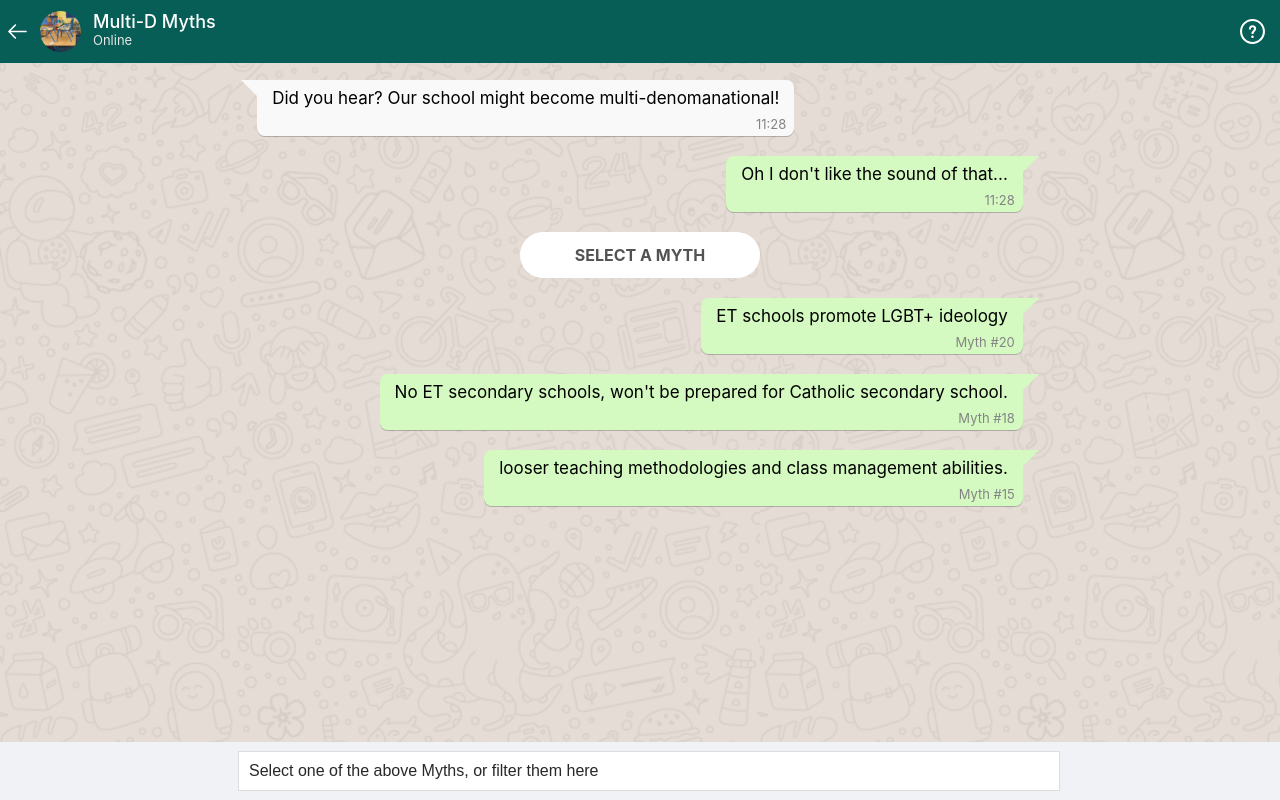
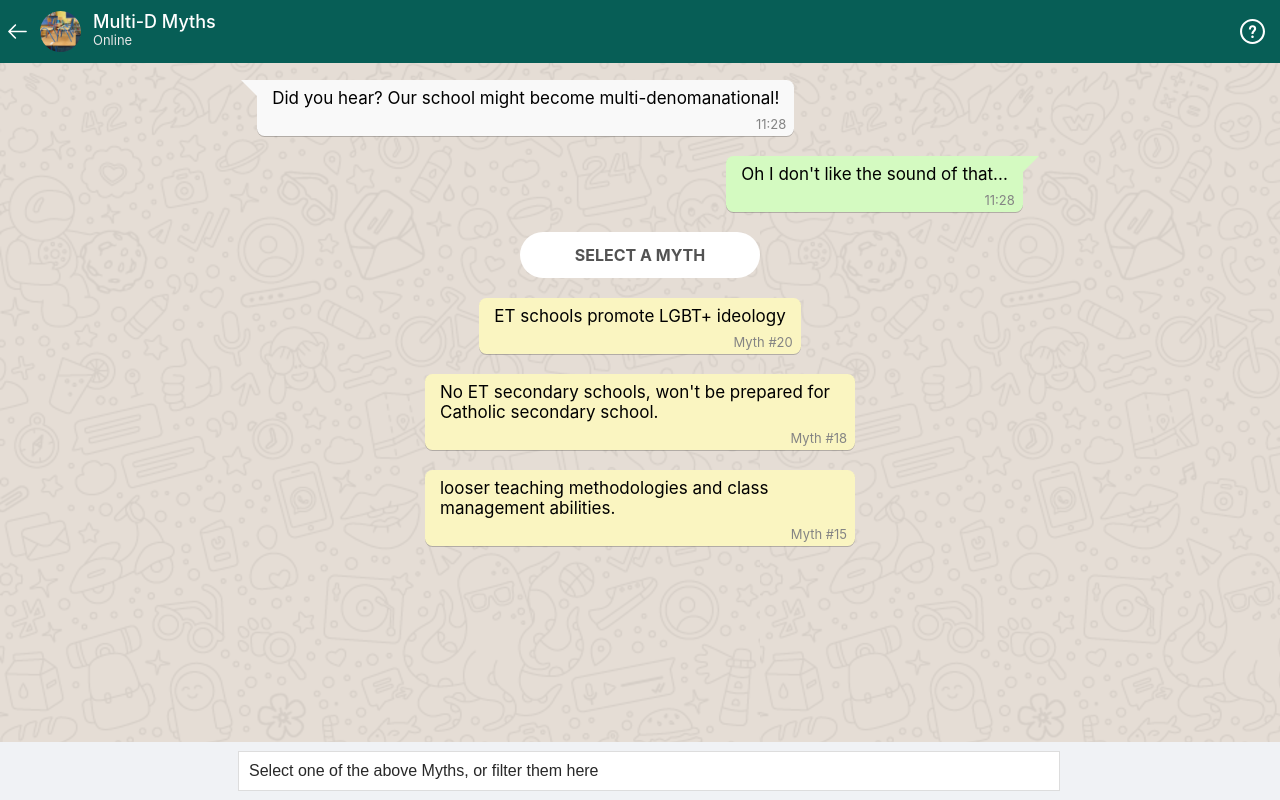
Before and after one commit to D4RKONION/multi-d-myths, a React (Create React App) app: page / in a window 1280 px wide. Built offline with nearby package versions, Linux system fonts and the light colour scheme.

Commit message:
changed the look of myth options to distinguish them as clickable

```diff
--- a/src/App.scss
+++ b/src/App.scss
@@ -9,7 +9,7 @@
 100% { transform: translate(0px, 0); }
 }
 
-@keyframes fadeInFromBottom {
+@keyframes fadeIn {
   0% { opacity: 0;}
   100% { opacity: 1; }
 }
@@ -37,7 +37,7 @@
     scroll-margin-top: -120px;
 
     opacity: 0;
-    animation: wiggle 7s infinite, fadeInFromBottom 0.5s;
+    animation: wiggle 7s infinite, fadeIn 0.5s;
     animation-fill-mode: forwards;
   }
 }
--- a/src/scss/components/SpeechBubble.scss
+++ b/src/scss/components/SpeechBubble.scss
@@ -1,3 +1,7 @@
+@keyframes fadeIn {
+  0% { opacity: 0; }
+  100% { opacity: 1; }
+}
 @keyframes fadeInToLeft {
   0% { opacity: 0; transform: translate(30px, 0); }
   100% { opacity: 1; transform: translate(0px, 0); }
@@ -26,7 +30,7 @@
       top: 0;
   }
 
-  &.question, &.option {
+  &.question {
     background-color: #d4fac1;
     border-radius: 7.5px 0 7.5px 7.5px;
     align-self: end;
@@ -63,6 +67,19 @@
     }
   }
 
+  &.option {
+    cursor: pointer;
+    background-color: #faf5c1;
+    border-radius: 7.5px 7.5px 7.5px 7.5px;
+    align-self: center;
+    max-width: 400px;
+    &.fade{
+      opacity: 0;
+      animation: fadeIn 0.5s;
+      animation-fill-mode: forwards;
+    }
+  }
+
   .Timestamp {
     position: absolute;
     bottom: 4px;
@@ -71,7 +88,5 @@
     color: #848484;
   }
 
-  &.option {
-    cursor: pointer;
-  }
+
 }
```
